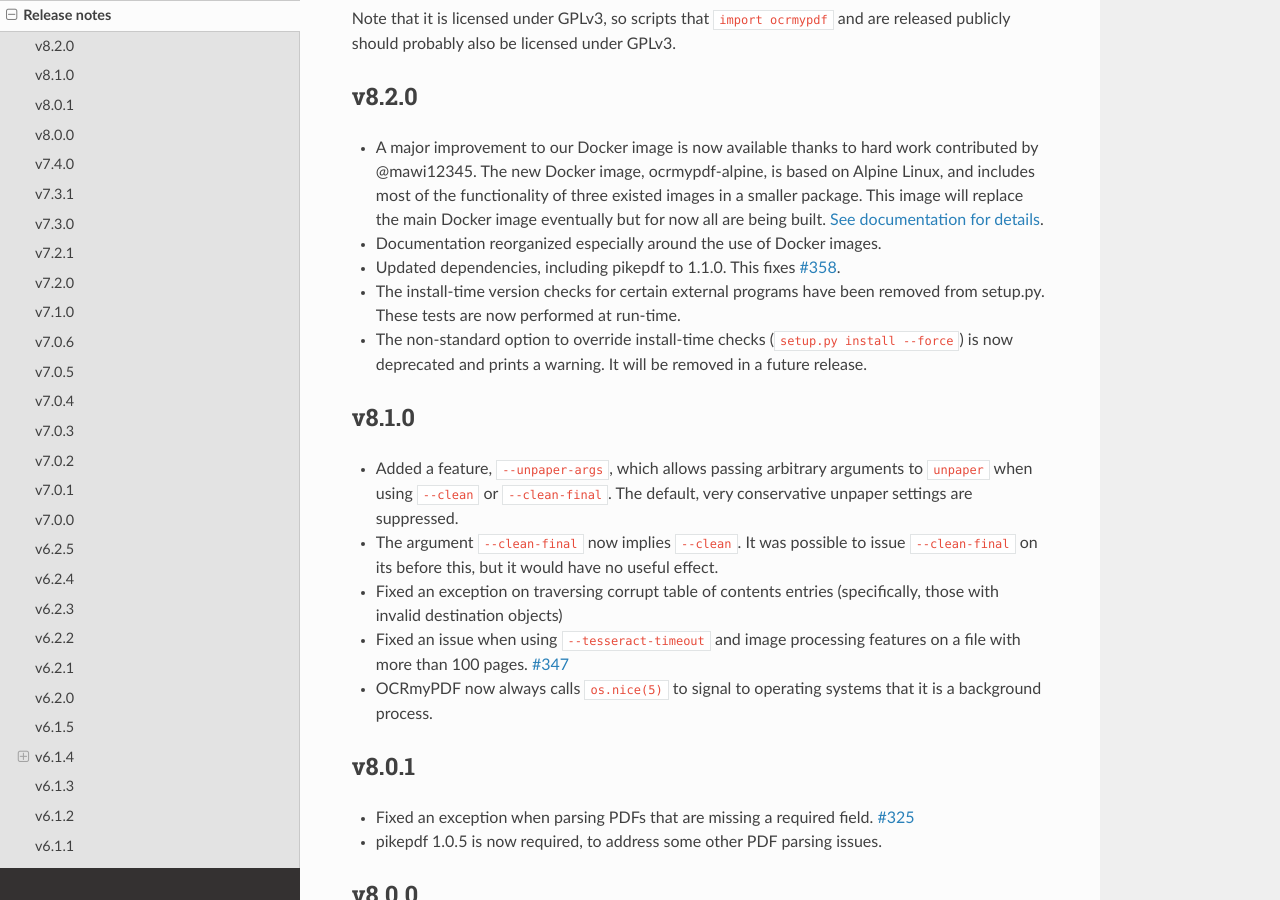
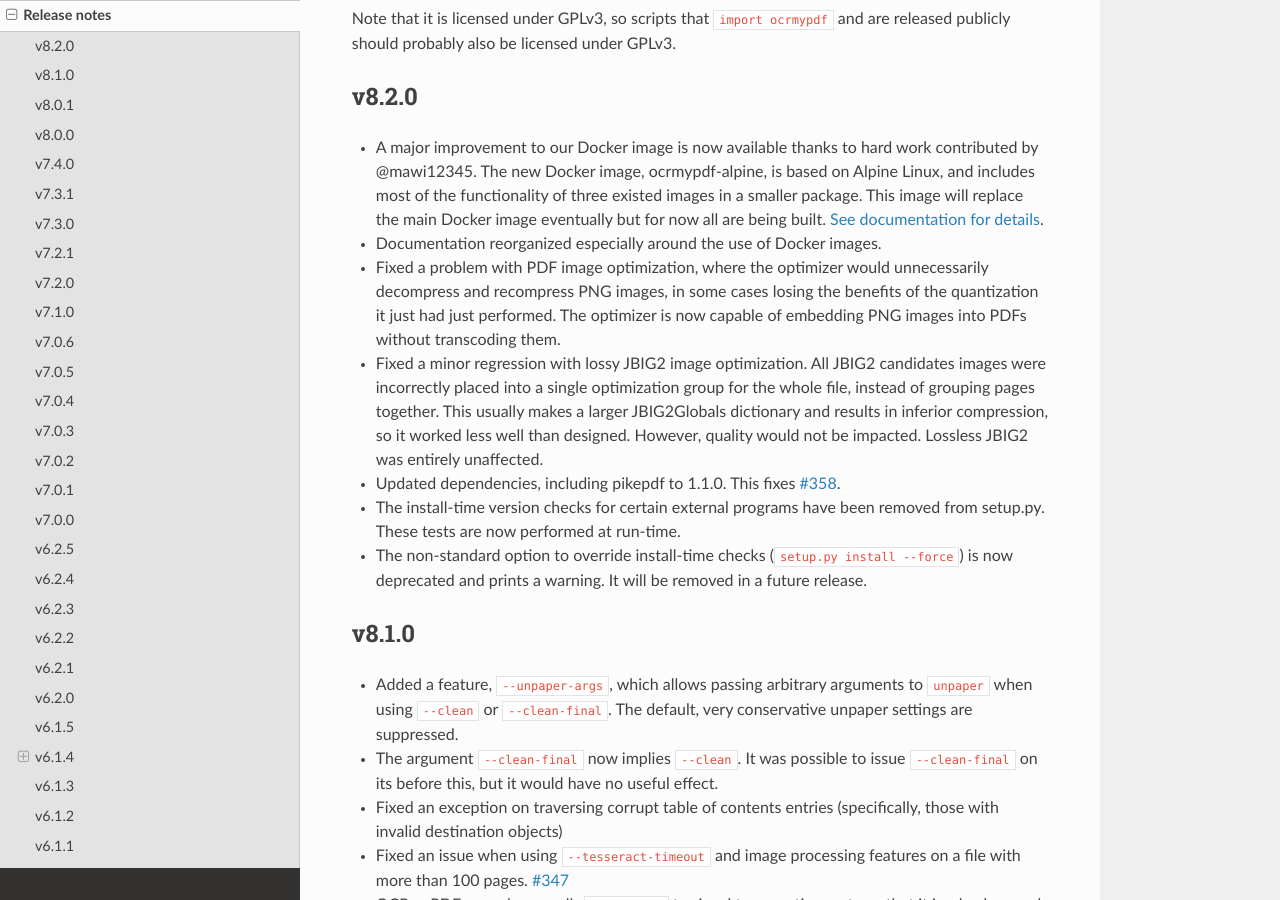
Before and after one commit to Felix-Brandstetter/Projektpraktikum-Realisierung-innovativer-Dienste, a Sphinx documentation site: the page built from docs/release_notes.rst, in a window 1280 px wide and 900 px high, scrolled down 346 px. Built offline with Sphinx 7.4.7 and the Read the Docs theme 2.0.0, drawn with Linux system fonts in a browser that asks for light colours.

Commit message:
v8.2.0 release notes: optimizer

```diff
--- a/docs/release_notes.rst
+++ b/docs/release_notes.rst
@@ -19,6 +19,10 @@
 -   A major improvement to our Docker image is now available thanks to hard work contributed by @mawi12345. The new Docker image, ocrmypdf-alpine, is based on Alpine Linux, and includes most of the functionality of three existed images in a smaller package. This image will replace the main Docker image eventually but for now all are being built. `See documentation for details <https://ocrmypdf.readthedocs.io/en/latest/docker.html>`_.
 
 -   Documentation reorganized especially around the use of Docker images.
+
+-   Fixed a problem with PDF image optimization, where the optimizer would unnecessarily decompress and recompress PNG images, in some cases losing the benefits of the quantization it just had just performed. The optimizer is now capable of embedding PNG images into PDFs without transcoding them.
+
+-   Fixed a minor regression with lossy JBIG2 image optimization. All JBIG2 candidates images were incorrectly placed into a single optimization group for the whole file, instead of grouping pages together. This usually makes a larger JBIG2Globals dictionary and results in inferior compression, so it worked less well than designed. However, quality would not be impacted. Lossless JBIG2 was entirely unaffected.
 
 -   Updated dependencies, including pikepdf to 1.1.0. This fixes `#358 <https://github.com/jbarlow83/OCRmyPDF/issues/358>`_.
 
```
